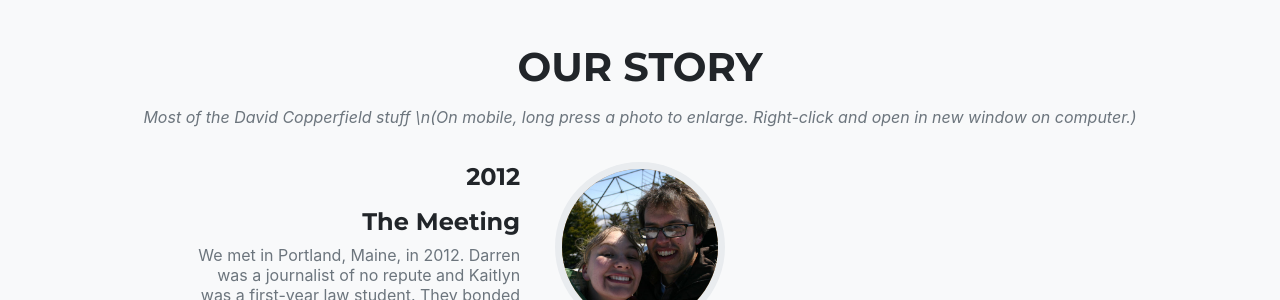
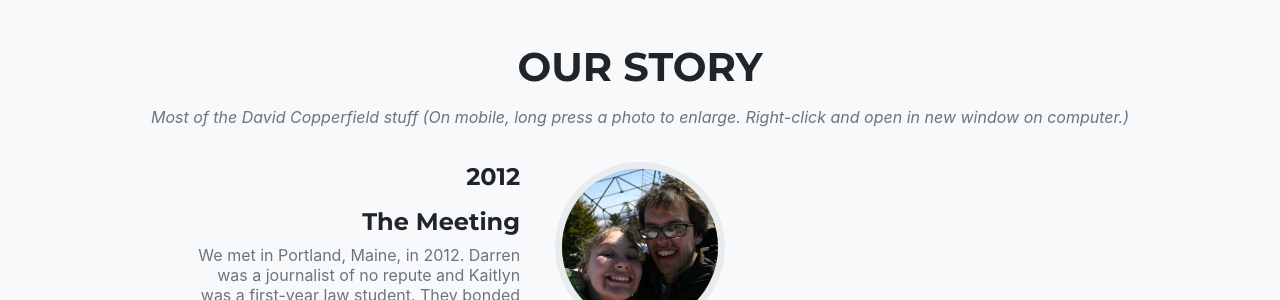
Before and after one commit to darrenfishell/big-party, a Jekyll site: the page built from index.md, in a window 1280 px wide and 900 px high, scrolled down 1179 px. Shown: the part 153-453 px from the top of the window. Built offline with Jekyll 4.4.1, drawn with Linux system fonts in a browser that asks for light colours; some web fonts are replaced.

Commit message:
DYAML
https://yaml-multiline.info/

```diff
--- a/_data/sitetext.yml
+++ b/_data/sitetext.yml
@@ -24,9 +24,10 @@
 
   timeline:
     title: Our Story
-    text: |
+    text: |-
       Most of the David Copperfield stuff
-      \n(On mobile, long press a photo to enlarge. Right-click and open in new window on computer.)
+
+      (On mobile, long press a photo to enlarge. Right-click and open in new window on computer.)
     section: timeline
     # left is the default
     #start_align: "left"
```
